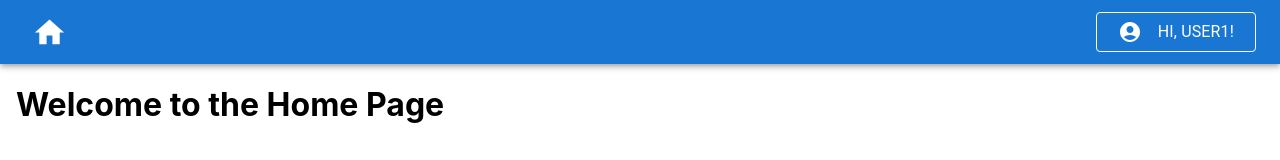
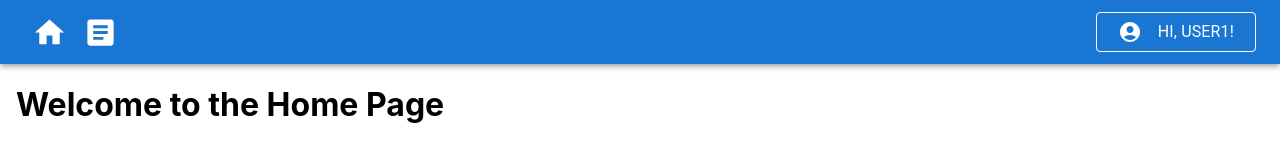
Before and after one commit to AbdullatifGhajar/advanced-programming-2023, a React (Create React App) app in the folder app/: page / in a window 1280 px wide. Shown: the top 160 px of the page. Built offline with nearby package versions, Linux system fonts and the light colour scheme.

Commit message:
Format code and add button for documents

```diff
--- a/app/src/App.tsx
+++ b/app/src/App.tsx
@@ -2,7 +2,6 @@ import React from 'react';
 import { BrowserRouter as Router, Route, Routes } from 'react-router-dom';
 import './App.css';
 
-//import DocumentList from './DocumentList';
 import HomePage from './pages/HomePage';
 import DocumentDetails from './DocumentDetails';
 import Header from './components/Header';
@@ -10,9 +9,8 @@ import Header from './components/Header';
 function App() {
   return (
     <>
-
       <Router>
-    <Header/>
+        <Header />
         <Routes>
           <Route path="/" element={<HomePage />} />
           <Route path="/document/1" element={<DocumentDetails />}></Route>
--- a/app/src/components/Header.tsx
+++ b/app/src/components/Header.tsx
@@ -1,19 +1,21 @@
-import * as React from 'react';
+import React from 'react';
 import { Box, Button, Typography } from '@mui/material';
+import { useNavigate } from 'react-router-dom';
+
 import AppBar from '@mui/material/AppBar';
 import Toolbar from '@mui/material/Toolbar';
 import IconButton from '@mui/material/IconButton';
 import AccountCircle from '@mui/icons-material/AccountCircle';
 import MenuItem from '@mui/material/MenuItem';
 import Menu from '@mui/material/Menu';
-import { useNavigate } from 'react-router-dom';
 import HomeIcon from '@mui/icons-material/Home';
+import ArticleIcon from '@mui/icons-material/Article';
 
 
 const Header = () => {
 
-      const [menuOptions, setMenuOptions] = React.useState<null | HTMLElement>(null);
-      const open = Boolean(menuOptions);
+  const [userOptionMenu, setMenuOptions] = React.useState<null | HTMLElement>(null);
+  const open = Boolean(userOptionMenu);
   const navigate = useNavigate();
   const userName = "User1"
 
@@ -26,7 +28,11 @@ const Header = () => {
   };
 
   const goToHome = () => {
-        navigate("/document/1");
+    navigate("/");
+  }
+
+  const goToDocuments = () => {
+    navigate("/documents");
   }
 
 
@@ -34,11 +40,18 @@ const Header = () => {
     <Box>
       <AppBar position="static">
         <Toolbar sx={{ display: 'flex', flexDirection: 'row', justifyContent: 'space-between' }} >
-                    {/* HOME */}
+          {/* NAVIGATION BUTTONS */}
+          <Box>
+            {/* HOME BUTTON */}
             <IconButton
-                    onClick={goToHome}><HomeIcon fontSize="large" style={{color:'white'}}/></IconButton>
+              onClick={goToHome}><HomeIcon fontSize="large" style={{ color: 'white' }} /></IconButton>
+            {/* DOCUMENTS BUTTON */}
+            <IconButton
+              onClick={goToDocuments}><ArticleIcon fontSize="large" style={{ color: 'white' }} /></IconButton>
+          </Box>
+
           {/* USER */}
-                    <Box sx={{ display: 'flex', flexDirection: 'row', alignItems:'center' }}>
+          <Box sx={{ display: 'flex', flexDirection: 'row', alignItems: 'center' }}>
             <Button
               variant="outlined"
               size="large"
@@ -48,13 +61,14 @@ const Header = () => {
               aria-haspopup="true"
               onClick={handleMenu}
               color="inherit">
-                            <AccountCircle/>
-                            <Typography sx={{ml:2}}>Hi, {userName}! </Typography>
+              <AccountCircle />
+              <Typography sx={{ ml: 2 }}>Hi, {userName}! </Typography>
             </Button>
-                        {/* MENU DEROULANT */}
+
+            {/* USER OPTION MENU */}
             <Menu
               id="menu-appbar"
-                        anchorEl={menuOptions}
+              anchorEl={userOptionMenu}
               anchorOrigin={{
                 vertical: 'bottom',
                 horizontal: 'center',
--- a/app/src/pages/HomePage.tsx
+++ b/app/src/pages/HomePage.tsx
@@ -8,7 +8,7 @@ const HomePage = () => {
 
     return (
         <>
-            <Box sx={{mx:2}}>
+            <Box sx={{ mx: 2 }}>
                 <h1> Welcome to the Home Page</h1>
             </Box>
         </>
```
Lines whose indentation alone changed are shown as unchanged.
